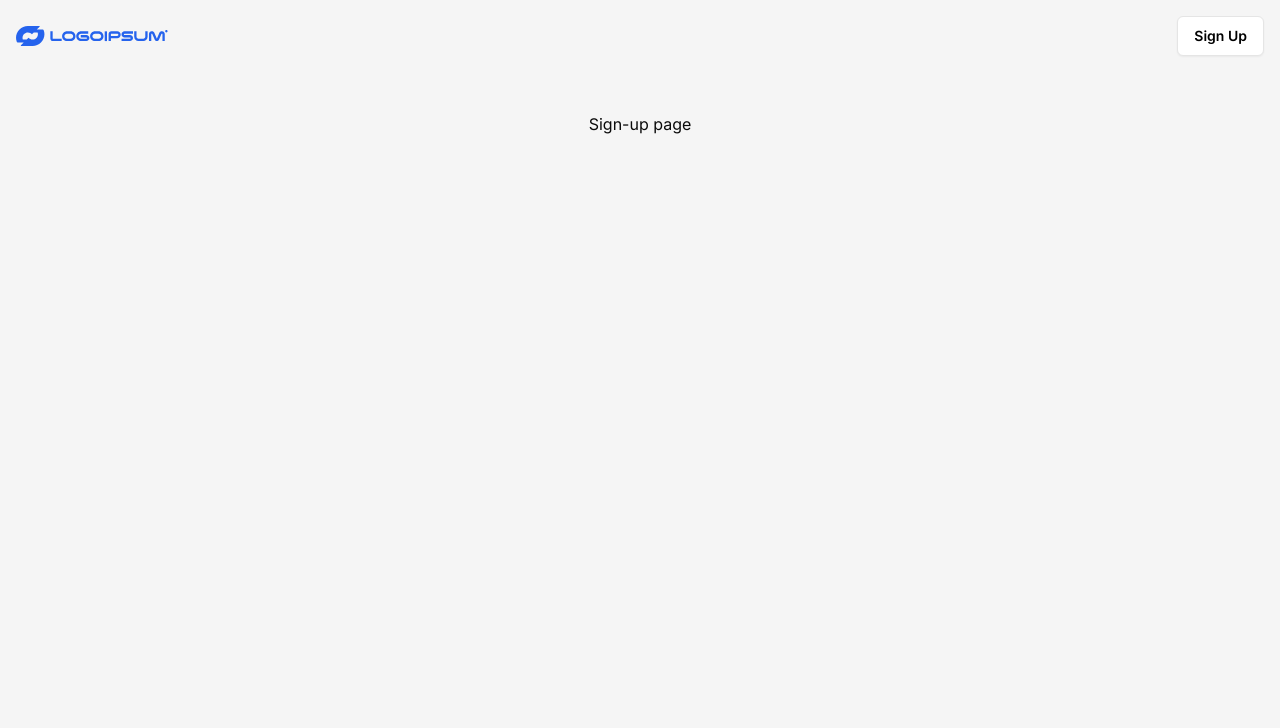
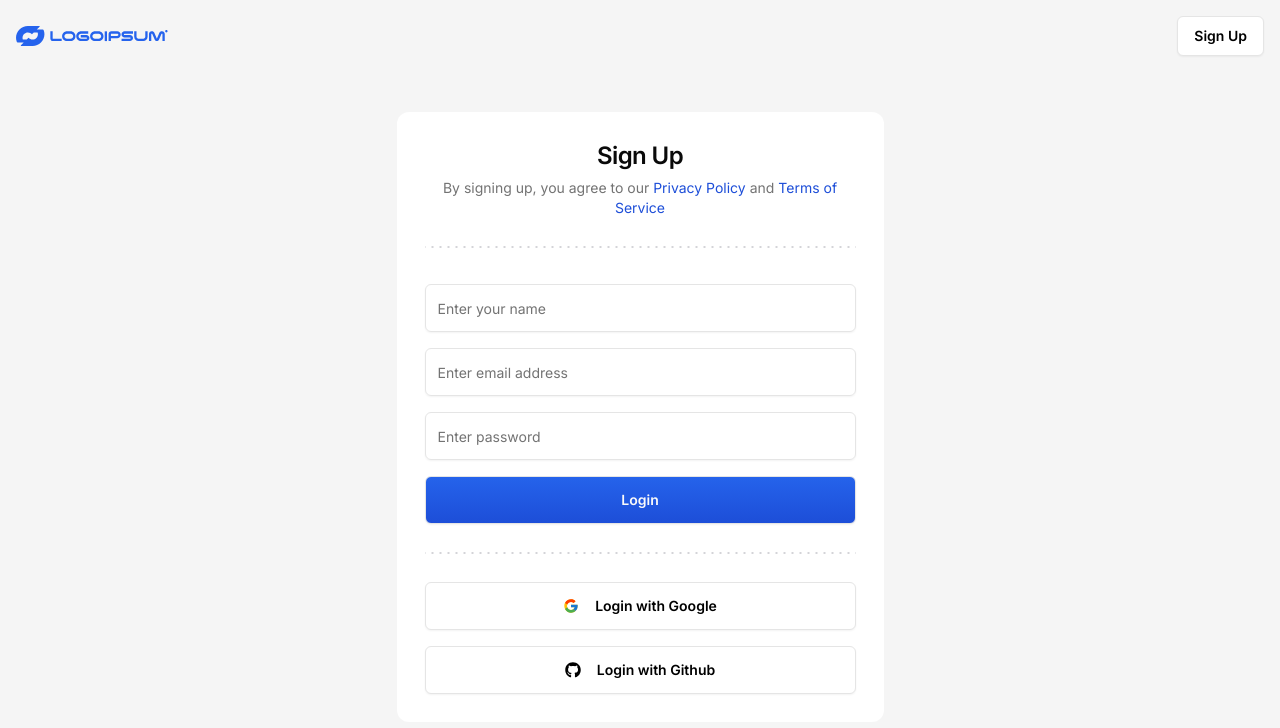
Before and after one commit to sonawaneapekshit/jira-clone, a Next.js app: page /sign-up in a window 1280 px wide. Shown: the top 728 px of the page. Built offline with nearby package versions, Linux system fonts and the light colour scheme.

Commit message:
Auth Components added Sign in and Sign up pages

```diff
--- a/package.json
+++ b/package.json
@@ -32,6 +32,7 @@
     "react-day-picker": "^9.11.0",
     "react-dom": "^18",
     "react-hook-form": "^7.63.0",
+    "react-icons": "^5.5.0",
     "recharts": "^2.15.4",
     "sonner": "^2.0.7",
     "tailwind-merge": "^2.5.2",
--- a/src/app/(auth)/sign-in/page.tsx
+++ b/src/app/(auth)/sign-in/page.tsx
@@ -1,5 +1,9 @@
+"use client";
+
+import { SignInCard } from "@/features/auth/sign-in-card";
+
 const SignInPage = () => {
-  return <div>Sign-in page</div>;
+  return <SignInCard/>;
 };
 
 export default SignInPage;
--- a/src/app/(auth)/sign-up/page.tsx
+++ b/src/app/(auth)/sign-up/page.tsx
@@ -1,5 +1,9 @@
+"use client";
+
+import { SignUpCard } from "@/features/auth/sign-up-card";
+
 const SignUpPage = () => {
-  return <div>Sign-up page</div>;
+  return <SignUpCard />;
 };
 
 export default SignUpPage;
--- a/src/app/layout.tsx
+++ b/src/app/layout.tsx
@@ -1,15 +1,16 @@
-import type { Metadata } from 'next';
-import { Inter } from 'next/font/google';
+import type { Metadata } from "next";
 
-import { cn } from '@/lib/utils';
+import { Inter } from "next/font/google";
 
-import './globals.css';
+import { cn } from "@/lib/utils";
 
-const inter = Inter({ subsets: ['latin'] });
+import "./globals.css";
+
+const inter = Inter({ subsets: ["latin"], variable: "--font-inter" });
 
 export const metadata: Metadata = {
-  title: 'Create Next App',
-  description: 'Generated by create next app',
+  title: "Create Next App",
+  description: "Generated by create next app",
 };
 
 export default function RootLayout({
@@ -18,10 +19,8 @@
   children: React.ReactNode;
 }>) {
   return (
-    <html lang="en">
-      <body
-        className={cn(inter.className, "antialiased min-h-screen")}
-      >
+    <html lang="en" className={inter.variable}>
+      <body className={cn(inter.className, "antialiased min-h-screen")}>
         {children}
       </body>
     </html>
--- /dev/null
+++ b/src/components/dotted-seperator.tsx
@@ -0,0 +1,46 @@
+import { cn } from "@/lib/utils";
+
+interface DottedSeparatorProps {
+  className?: string;
+  color?: string;
+  height?: string;
+  dotSize?: string;
+  gapSize?: string;
+  direction?: "horizontal" | "vertical";
+}
+
+export const DottedSeparator = ({
+  className,
+  color = "#d4d4d8",
+  height = "2px",
+  dotSize = "2px",
+  gapSize = "6px",
+  direction = "horizontal",
+}: DottedSeparatorProps) => {
+  const isHorizontal = direction === "horizontal";
+
+  return (
+    <div
+      className={cn(
+        isHorizontal
+          ? "w-full flex items-center"
+          : "h-full flex flex-col items-center",
+        className
+      )}
+    >
+      <div
+        className={isHorizontal ? "flex-grow" : "flex-grow-0"}
+        style={{
+          width: isHorizontal ? "100%" : height,
+          height: isHorizontal ? height : "100%",
+          backgroundImage: `radial-gradient(circle, ${color} 25%, transparent 25%)`,
+          backgroundSize: isHorizontal
+            ? `${parseInt(dotSize) + parseInt(gapSize)}px ${height}`
+            : `${height} ${parseInt(dotSize) + parseInt(gapSize)}px`,
+          backgroundRepeat: isHorizontal ? "repeat-x" : "repeat-y",
+          backgroundPosition: "center",
+        }}
+      />
+    </div>
+  );
+};
--- /dev/null
+++ b/src/features/auth/sign-in-card.tsx
@@ -0,0 +1,69 @@
+import { FcGoogle } from "react-icons/fc";
+import { FaGithub } from "react-icons/fa";
+
+import { DottedSeparator } from "@/components/dotted-seperator";
+import { Button } from "@/components/ui/button";
+
+import { Card, CardContent, CardHeader, CardTitle } from "@/components/ui/card";
+import { Input } from "@/components/ui/input";
+
+export const SignInCard = () => {
+  return (
+    <Card className="w-full h-full md:w-[487px] border-none shadow-none">
+      <CardHeader className="flex items-center justify-center text-center p-7">
+        <CardTitle className="text-2xl">Welcome back!</CardTitle>
+      </CardHeader>
+      <div className="px-7 mb-2">
+        <DottedSeparator />
+      </div>
+      <CardContent className="p-7">
+        <form className="space-y-4">
+          <Input
+            required
+            type="email"
+            value={""}
+            onChange={() => {}}
+            placeholder="Enter email address"
+            disabled={false}
+          />
+          <Input
+            required
+            type="password"
+            value={""}
+            onChange={() => {}}
+            placeholder="Enter password"
+            disabled={false}
+            min={8}
+            max={256}
+          />
+          <Button className="w-full" disabled={false} size="lg">
+            Login
+          </Button>
+        </form>
+      </CardContent>
+      <div className="px-7">
+        <DottedSeparator />
+      </div>
+      <CardContent className="p-7 flex flex-col gap-y-4">
+        <Button
+          disabled={false}
+          variant="secondary"
+          size="lg"
+          className="w-full"
+        >
+          <FcGoogle className="mr-2 size-5"/>
+          Login with Google
+        </Button>
+        <Button
+          disabled={false}
+          variant="secondary"
+          size="lg"
+          className="w-full"
+        >
+          <FaGithub className="mr-2 size-5" />
+          Login with Github
+        </Button>
+      </CardContent>
+    </Card>
+  );
+};
--- /dev/null
+++ b/src/features/auth/sign-up-card.tsx
@@ -0,0 +1,95 @@
+import { FcGoogle } from "react-icons/fc";
+import { FaGithub } from "react-icons/fa";
+
+import { DottedSeparator } from "@/components/dotted-seperator";
+import { Button } from "@/components/ui/button";
+
+import {
+  Card,
+  CardContent,
+  CardDescription,
+  CardHeader,
+  CardTitle,
+} from "@/components/ui/card";
+import { Input } from "@/components/ui/input";
+import Link from "next/link";
+
+export const SignUpCard = () => {
+
+  return (
+    <Card className="w-full h-full md:w-[487px] border-none shadow-none">
+      <CardHeader className="flex items-center justify-center text-center p-7">
+        <CardTitle className="text-2xl">Sign Up</CardTitle>
+        <CardDescription>
+          By signing up, you agree to our{" "}
+          <Link href="/privacy">
+            <span className="text-blue-700">Privacy Policy</span>
+          </Link>{" "}
+          and{" "}
+          <Link href="/terms">
+            <span className="text-blue-700">Terms of Service</span>
+          </Link>{" "}
+        </CardDescription>
+      </CardHeader>
+      <div className="px-7 mb-2">
+        <DottedSeparator />
+      </div>
+      <CardContent className="p-7">
+        <form className="space-y-4">
+          <Input
+            required
+            type="text"
+            value={""}
+            onChange={() => {}}
+            placeholder="Enter your name"
+            disabled={false}
+          />
+          <Input
+            required
+            type="email"
+            value={""}
+            onChange={() => {}}
+            placeholder="Enter email address"
+            disabled={false}
+          />
+          <Input
+            required
+            type="password"
+            value={""}
+            onChange={() => {}}
+            placeholder="Enter password"
+            disabled={false}
+            min={8}
+            max={256}
+          />
+          <Button className="w-full" disabled={false} size="lg">
+            Login
+          </Button>
+        </form>
+      </CardContent>
+      <div className="px-7">
+        <DottedSeparator />
+      </div>
+      <CardContent className="p-7 flex flex-col gap-y-4">
+        <Button
+          disabled={false}
+          variant="secondary"
+          size="lg"
+          className="w-full"
+        >
+          <FcGoogle className="mr-2 size-5" />
+          Login with Google
+        </Button>
+        <Button
+          disabled={false}
+          variant="secondary"
+          size="lg"
+          className="w-full"
+        >
+          <FaGithub className="mr-2 size-5" />
+          Login with Github
+        </Button>
+      </CardContent>
+    </Card>
+  );
+};
```
